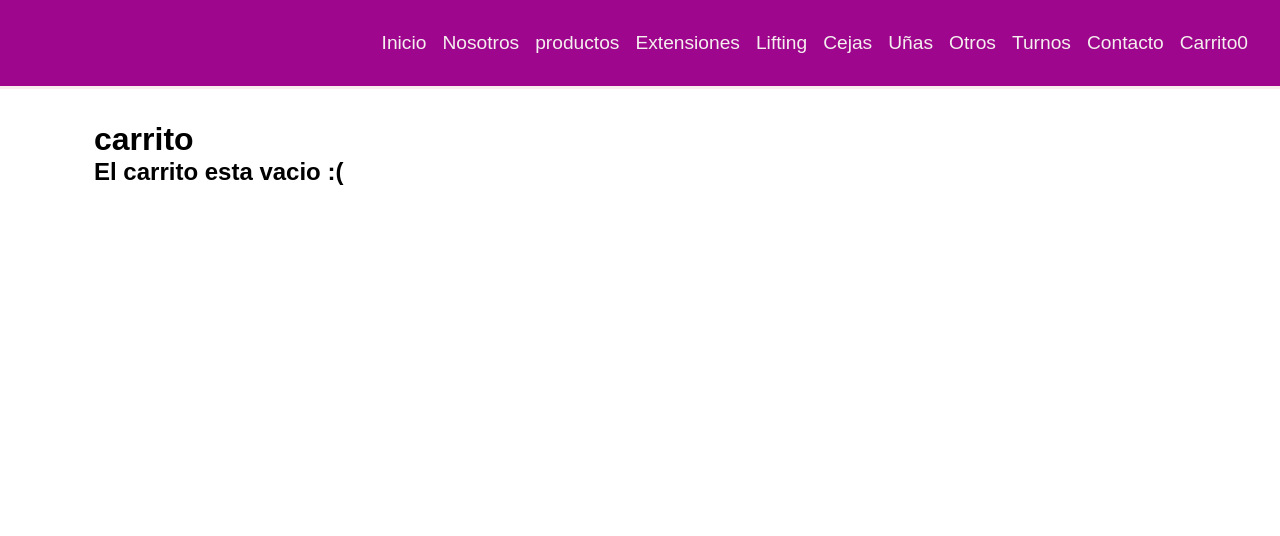
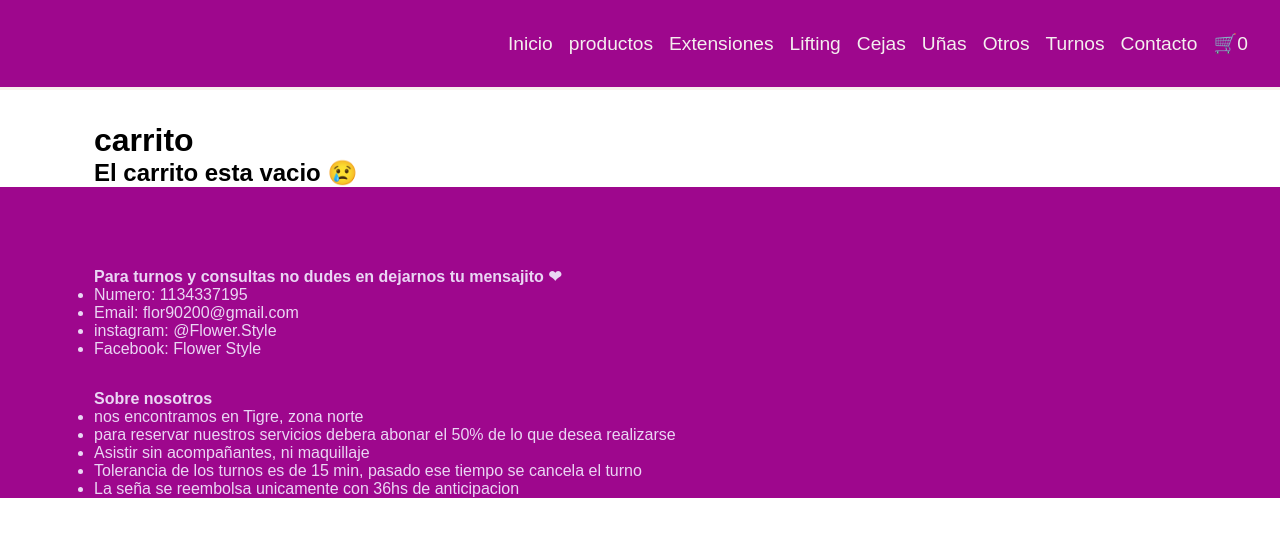
Before and after one commit to flor90200/react-proyecto, a React (Create React App) app: page /carrito in a window 1280 px wide. Shown: the top 536 px of the page. Built offline with nearby package versions, Linux system fonts and the light colour scheme.

Commit message:
entrega 3 c

```diff
--- a/src/App.js
+++ b/src/App.js
@@ -1,12 +1,13 @@
 import  './style.css'
 import Navbar from './components/Navbar';
 import ItemListContainer from './components/ItemListContainer'
-import Nosotros from './components/Nosotros'
 import ItemDetailContainer from './components/ItemDetailContainer'
 import { BrowserRouter, Route, Routes } from 'react-router-dom';
 import Contacto from './components/Contacto';
 import { CartProvider } from './context/CartContext';
 import Carrito from './components/Carrito';
+import Footer from './components/footer';
+
 
 function App (){
     return(
@@ -20,14 +21,17 @@ function App (){
                 <Route path='/item/:id' element={<ItemDetailContainer itemId={2}/>} />
                 <Route path='/productos' element={<ItemListContainer/>}/>
                   <Route path='/productos/:categoria' element={<ItemListContainer/>}/>
-                <Route path='/nosotros' element={<Nosotros/>} />
                 <Route path='/contacto' element={<Contacto/>} />
                 <Route path='/carrito' element={<Carrito/>} />
+
+
             </Routes>
+        <Footer />
 
 
         </BrowserRouter>
         </CartProvider>
+
 
         </div>
     );
--- a/src/components/Carrito.jsx
+++ b/src/components/Carrito.jsx
@@ -30,7 +30,7 @@ const Carrito = ()=>{
                 <h2>Precio total: ${precioTotal()} </h2>
                 <button onClick={handleVaciar}>Vaciar</button>
                 </>:
-                <h2>El carrito esta vacio :( </h2>
+                <h2>El carrito esta vacio 😢 </h2>
                 }
         </div>
     )
--- a/src/components/CartWidget.jsx
+++ b/src/components/CartWidget.jsx
@@ -9,7 +9,7 @@ const CartWidget = ()=> {
     return(
         <div>
         <Link className="menu-link" to="/carrito">
-            Carrito
+           🛒
 
         <span className="numerito">{cantidadEnCarrito()}</span>
         </Link>
--- a/src/components/Navbar.jsx
+++ b/src/components/Navbar.jsx
@@ -8,7 +8,6 @@ const Navbar = ()=>{
             <Link to="./assets/logo.jpg" className="logo" />
             <ul className="menu">
                 <li><Link to="/" className="menu-link">Inicio</Link></li>
-                <li><Link to="/nosotros" className="menu-link">Nosotros</Link></li>
                 <li><Link to="/productos" className="menu-link">productos</Link></li>
                 <li><Link to="/productos/Extensiones de pestañas" className="menu-link">Extensiones</Link></li>
                 <li><Link to="/productos/Lifting de Pestañas" className="menu-link">Lifting</Link></li>
--- a/src/components/Nosotros.jsx
+++ /dev/null
@@ -1,27 +0,0 @@
-import { click } from "@testing-library/user-event/dist/click";
-import React, { useEffect } from "react";
-
-const Nosotros = () =>{
-
-    useEffect(()=>{
-        const clickear= ()=>{
-            console.log("click");
-        }
-
-       window.addEventListener("click", clickear)
-
-    return()=>{
-        window.removeEventListener("click", clickear)
-        }
-
-    }, [] )
-
-    return(
-        <div className="container">
-            <h1 className="main-title">hola</h1>
-            <p>Lorem ipsum dolor sit amet consectetur adipisicing elit. Perferendis laudantium dicta quibusdam a animi, laboriosam doloribus dignissimos rerum molestiae aliquid libero, nemo, suscipit obcaecati commodi maxime totam ducimus! Eligendi, quae.</p>
-        </div>
-    )
-}
-
-export default Nosotros
--- a/src/components/footer.jsx
+++ b/src/components/footer.jsx
@@ -1,9 +1,35 @@
 import React from "react";
+import "../style.css"
 
 const Footer = () => {
     return (
-        <div>
-            <h1>footer</h1>
+        <div className="main-footer">
+            <div className="container">
+                <div className="row">
+                    <div className="col">
+                        <h4 className="main-title ">Para turnos y consultas no dudes en dejarnos tu mensajito ❤</h4>
+                        <ul className="list-unstyled">
+                            <li>Numero: 1134337195</li>
+                            <li>Email: flor90200@gmail.com</li>
+                            <li>instagram: @Flower.Style</li>
+                            <li>Facebook: Flower Style</li>
+                        </ul>
+                        <div className="col">
+                            <h4 className="main-title">Sobre nosotros</h4>
+                            <ul className="list-unstyled">
+                                <li>nos encontramos en Tigre, zona norte</li>
+                                <li>para reservar nuestros servicios debera abonar el 50% de lo que desea realizarse</li>
+                                <li> Asistir sin acompañantes, ni maquillaje</li>
+                                <li>Tolerancia de los turnos es de 15 min, pasado ese tiempo se cancela el turno</li>
+                                <li>La seña se reembolsa unicamente con 36hs de anticipacion</li>
+
+                            </ul>
+                        </div>
+                    </div>
+                </div>
+            </div>
         </div>
     )
 }
+
+export default Footer;
--- a/src/context/CartContext.jsx
+++ b/src/context/CartContext.jsx
@@ -3,7 +3,7 @@ import Carrito from "../components/Carrito";
 
 export const CartContext = createContext();
 
-const carritoInicial = JSON.parse(localStorage.getItem ("carrito")) || [];
+const carritoInicial = JSON.parse(localStorage.getItem ("Carrito")) || [];
 
 export const  CartProvider = ({children}) => {
     const [carrito, setCarrito] = useState(carritoInicial);
@@ -41,7 +41,7 @@ const agregarAlCarrito = (item, cantidad)=>{
 
    useEffect(() =>{
     localStorage.setItem("carrito", JSON.stringify(Carrito))
-   }, [carrito])
+   }, [Carrito])
 
    return ( <CartContext.Provider value={{carrito, agregarAlCarrito, cantidadEnCarrito, precioTotal, vaciarCarrito }}>
     {children}
--- a/src/style.css
+++ b/src/style.css
@@ -32,6 +32,7 @@
 .logo {
     text-decoration: none;
     color: black;
+
 }
 
 .menu {
@@ -175,3 +176,12 @@
     outline: 0;
     outline: 2px solid rgb(103, 55, 86);
 }
+
+.main-footer{
+    color: #ead6f4;
+    background-color:  rgb(158, 7, 141);
+    padding-top: 3em;
+    position: relative;
+    bottom: 0;
+    width: 100%;
+}
```
